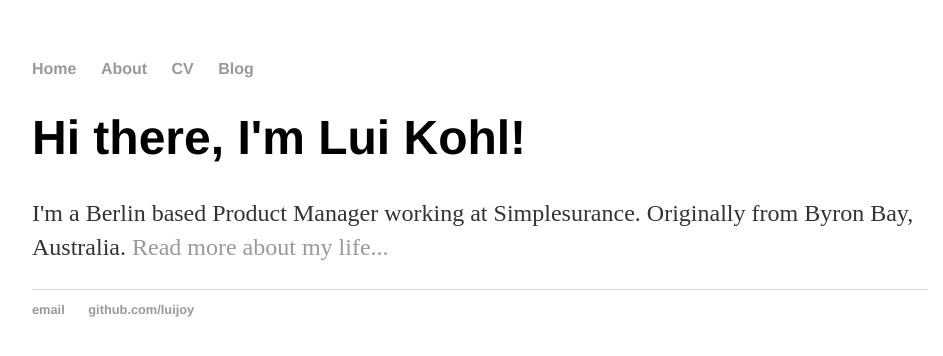
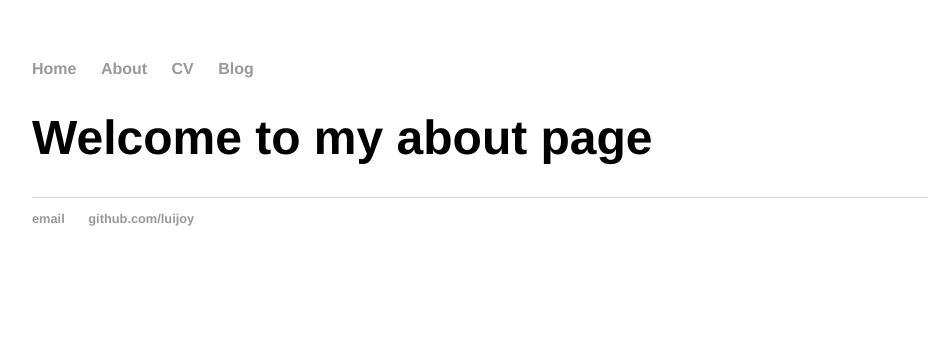
Before and after one commit to luijoy/luijoy.github.io, a Jekyll site: the page built from about/index.html, in a window 1280 px wide. Shown: the top 356 px of the page, without its empty margins (160-1103 px from the left). Built offline with Jekyll 4.4.1, drawn with Linux system fonts in a browser that asks for light colours.

Commit message:
Update index.html

```diff
--- a/about/index.html
+++ b/about/index.html
@@ -3,6 +3,5 @@ layout: default
 title: Lui Kohl, Product Manager
 ---
 <div class="blurb">
-	<h1>Hi there, I'm Lui Kohl!</h1>
-	<p>I'm a Berlin based Product Manager working at Simplesurance. Originally from Byron Bay, Australia. <a href="/about">Read more about my life...</a></p>
+	<h1>Welcome to my about page</h1>
 </div><!-- /.blurb -->
```
